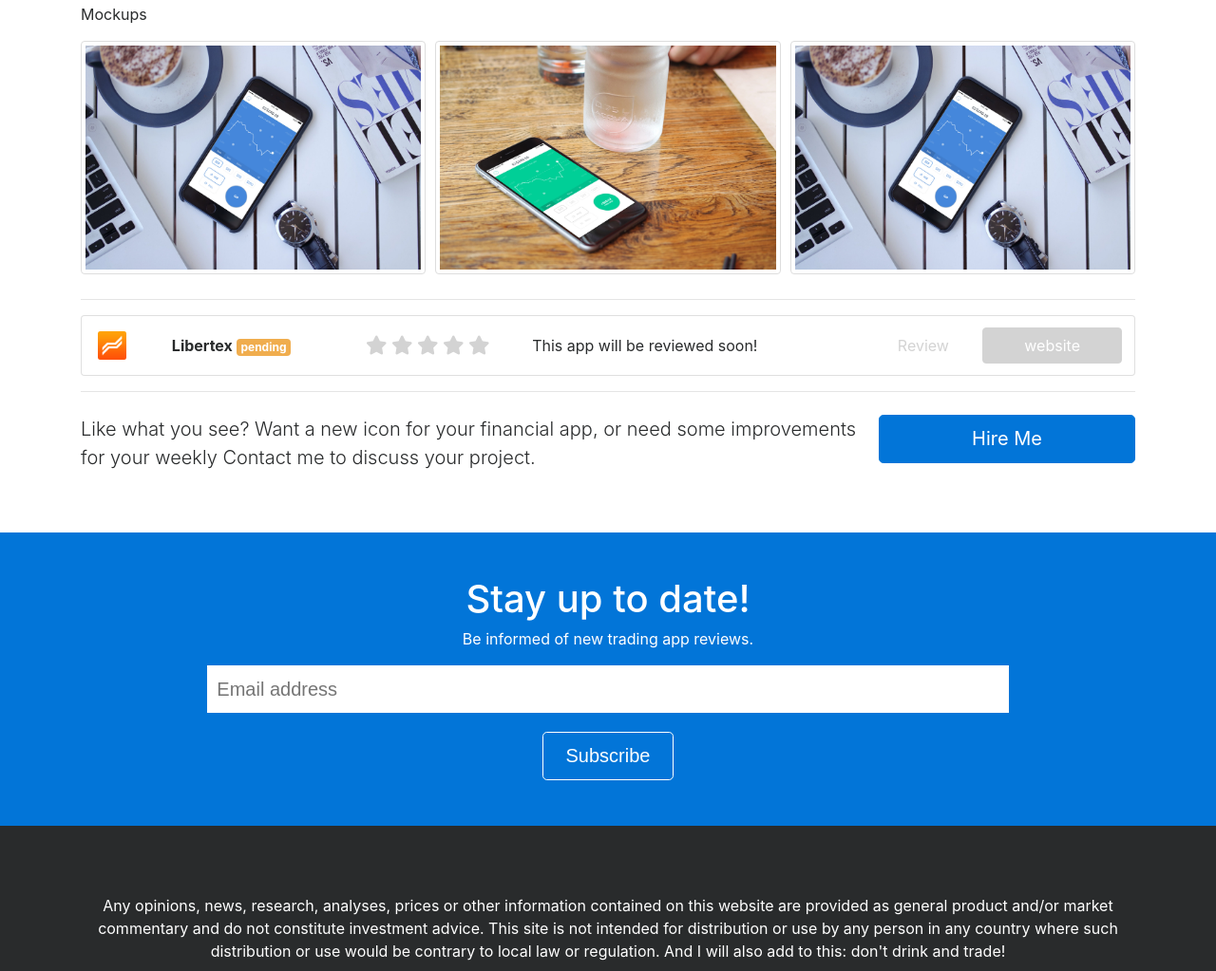
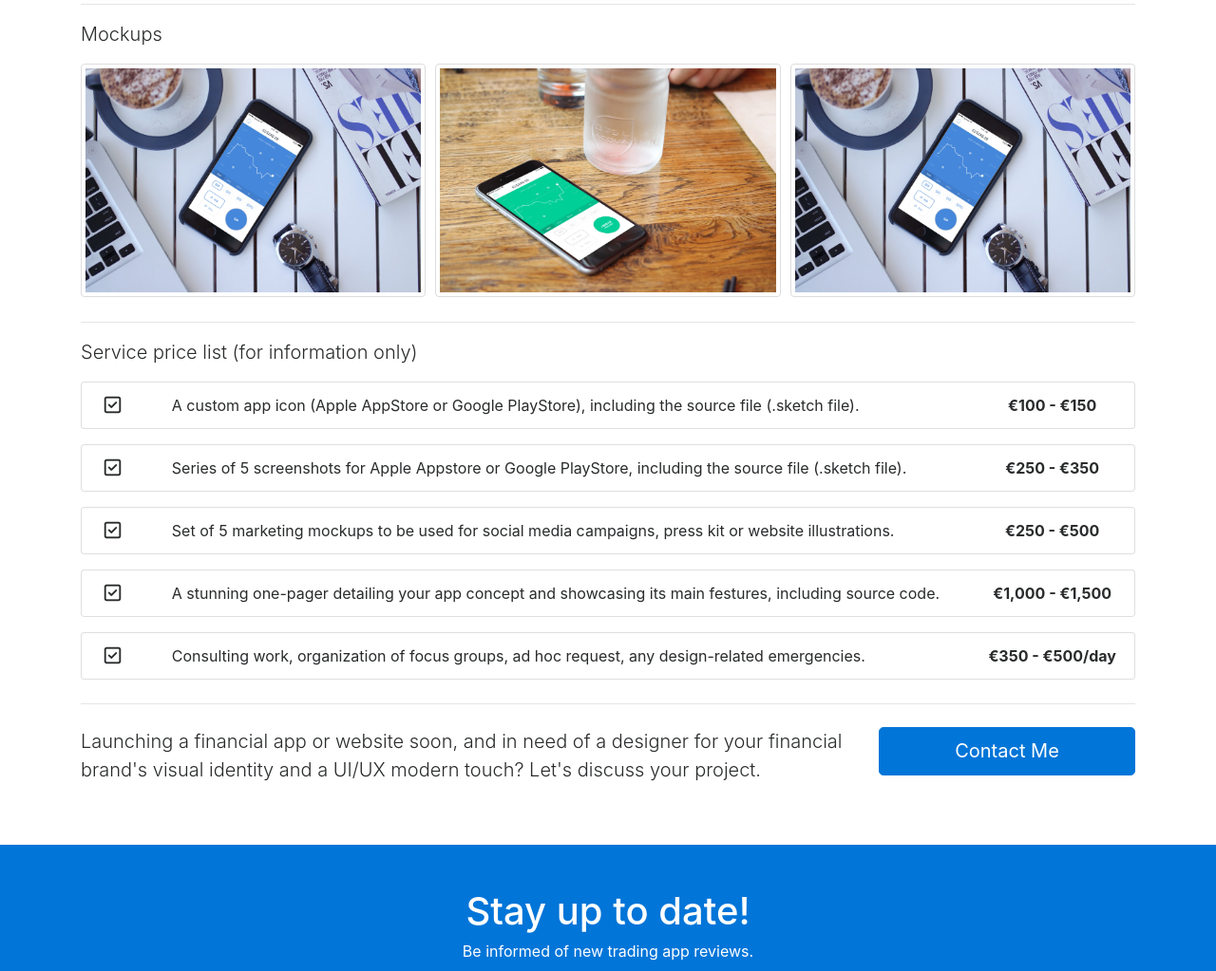
Before and after one commit to lucientavano/review-site, a website: page services.html in a window 1280 px wide. Shown: the part 1540-2563 px from the top of the page at 95% size. Drawn offline with Linux system fonts and the light colour scheme.

Commit message:
further improvements on services page

```diff
--- a/css/heroic-features.css
+++ b/css/heroic-features.css
@@ -230,3 +230,7 @@ body {
     padding-left: 0px;
     padding-right: 0px;
 }
+
+.last-card {
+    margin-bottom: 25px
+}
--- a/services.html
+++ b/services.html
@@ -83,7 +83,8 @@
             <div class="col-lg-12">
                 <p class="lead">Here are some work samples, taken from my forex trading app <a href="https://ohmygeorge.com">Oh My George</a>.</p>
                 <hr>
-                <p>Website</p>
+
+                <p class="lead">Website</p>
                 <div class="row row-portfolio">
                     <div class="col-lg-4 col-portfolio">
                         <img src="/assets/portfolio/Screen%20Shot%202017-07-08%20at%2010.10.28-min.png" style="width: 100%; heigh: auto;" class="img-thumbnail img-fluid img-portfolio">
@@ -96,7 +97,7 @@
                     </div>
                 </div>
                 <hr>
-                <p>Appstore</p>
+                <p class="lead">Appstore</p>
                 <div class="row row-portfolio">
                     <div class="col-lg-3 col-portfolio">
                         <img class="img-thumbnail img-fluid img-portfolio" src="/assets/portfolio/EN%20OMG%20Phone%201-min.png" style="width: 100%; heigh: auto;">
@@ -112,7 +113,7 @@
                     </div>
                 </div>
                 <hr>
-                <p>Flyers</p>
+                <p class="lead">Flyers</p>
                 <div class="row row-portfolio">
                     <div class="col-lg-6 col-portfolio">
                         <img class="img-thumbnail img-fluid img-portfolio" src="/assets/portfolio/Front-min.png" style="width: 100%; heigh: auto;">
@@ -122,7 +123,7 @@
                     </div>
                 </div>
                 <hr>
-                <p>Mockups</p>
+                <p class="lead">Mockups</p>
                 <div class="row row-portfolio">
                     <div class="col-lg-4 col-portfolio">
                         <img class="img-thumbnail img-fluid img-portfolio" src="/assets/portfolio/mockupblue-min.jpg" style="width: 100%; heigh: auto;">
@@ -137,41 +138,94 @@
                 <hr>
 
                 <!-- Price -->
+                <p class="lead">Service price list (for information only)</p>
                 <div class="container price-container">
                     <div class="card">
                         <div class="row">
                             <div class="col-lg-1 align-self-center custom-col-top">
                                 <div class="card-block">
-                                <img src="/assets/logos/libertex.png" width="30px">
+                                    <i class="fa fa-check-square-o fa-lg" aria-hidden="true"></i>
                                 </div>
                             </div>
-                        <div class="col-lg-2 align-self-center">
-                            <div class="card-block custom-col-align-left">
-                                <b>Libertex </b>
-                                <span class="badge badge-warning">pending</span>
-                            </div>
-                        </div>
-                        <div class="col-lg-2 align-self-center">
-                            <div class="card-block">
-                                <i class="fa fa-star fa-lg" id="grey-star" aria-hidden="true"></i>
-                                <i class="fa fa-star fa-lg" id="grey-star" aria-hidden="true"></i>
-                                <i class="fa fa-star fa-lg" id="grey-star" aria-hidden="true"></i>
-                                <i class="fa fa-star fa-lg" id="grey-star" aria-hidden="true"></i>
-                                <i class="fa fa-star fa-lg" id="grey-star" aria-hidden="true"></i>
-                            </div>
-                        </div>
-                        <div class="col-lg-4 align-self-center">
-                            <div class="card-block custom-col-align-left">This app will be reviewed soon!
-                            </div>
-                        </div>
-                        <div class="col-lg-1 align-self-center">
-                            <div class="card-block" title="text">
-                                <a href="#" class="inactive-link" data-toggle="tooltip" data-placement="top" title="Coming Soon!">Review </a>
+                            <div class="col-lg-9 align-self-center">
+                                <div class="card-block custom-col-align-left">A custom app icon (Apple AppStore or Google PlayStore), including the source file (.sketch file).
                                 </div>
                             </div>
                             <div class="col-lg-2 align-self-center custom-col-bottom">
                                 <div class="card-block">
-                                <a class="btn btn-success btn-inactive btn-block" href="#" target="_blank">website</a>
+                                    <b>€100 - €150</b>
+                                </div>
+                            </div>
+                        </div>
+                    </div>
+                    <div class="card">
+                        <div class="row">
+                            <div class="col-lg-1 align-self-center custom-col-top">
+                                <div class="card-block">
+                                    <i class="fa fa-check-square-o fa-lg" aria-hidden="true"></i>
+                                </div>
+                            </div>
+                            <div class="col-lg-9 align-self-center">
+                                <div class="card-block custom-col-align-left">Series of 5 screenshots for Apple Appstore or Google PlayStore, including the source file (.sketch file).
+                                </div>
+                            </div>
+                            <div class="col-lg-2 align-self-center custom-col-bottom">
+                                <div class="card-block">
+                                    <b>€250 - €350</b>
+                                </div>
+                            </div>
+                        </div>
+                    </div>
+                    <div class="card">
+                        <div class="row">
+                            <div class="col-lg-1 align-self-center custom-col-top">
+                                <div class="card-block">
+                                    <i class="fa fa-check-square-o fa-lg" aria-hidden="true"></i>
+                                </div>
+                            </div>
+                            <div class="col-lg-9 align-self-center">
+                                <div class="card-block custom-col-align-left">Set of 5 marketing mockups to be used for social media campaigns, press kit or website illustrations.
+                                </div>
+                            </div>
+                            <div class="col-lg-2 align-self-center custom-col-bottom">
+                                <div class="card-block">
+                                    <b>€250 - €500</b>
+                                </div>
+                            </div>
+                        </div>
+                    </div>
+                    <div class="card">
+                        <div class="row">
+                            <div class="col-lg-1 align-self-center custom-col-top">
+                                <div class="card-block">
+                                    <i class="fa fa-check-square-o fa-lg" aria-hidden="true"></i>
+                                </div>
+                            </div>
+                            <div class="col-lg-9 align-self-center">
+                                <div class="card-block custom-col-align-left">A stunning one-pager detailing your app concept and showcasing its main festures, including source code.
+                                </div>
+                            </div>
+                            <div class="col-lg-2 align-self-center custom-col-bottom">
+                                <div class="card-block">
+                                    <b>€1,000 - €1,500</b>
+                                </div>
+                            </div>
+                        </div>
+                    </div>
+                    <div class="card last-card">
+                        <div class="row">
+                            <div class="col-lg-1 align-self-center custom-col-top">
+                                <div class="card-block">
+                                    <i class="fa fa-check-square-o fa-lg" aria-hidden="true"></i>
+                                </div>
+                            </div>
+                            <div class="col-lg-9 align-self-center">
+                                <div class="card-block custom-col-align-left">Consulting work, organization of focus groups, ad hoc request, any design-related emergencies.
+                                </div>
+                            </div>
+                            <div class="col-lg-2 align-self-center custom-col-bottom">
+                                <div class="card-block">
+                                    <b>€350 - €500/day</b>
                                 </div>
                             </div>
                         </div>
@@ -182,10 +236,10 @@
                 <hr>
                 <div class="row my-4 row-portfolio">
                     <div class="col-md-9 col-portfolio">
-                        <p class="lead">Like what you see? Want a new icon for your financial app, or need some improvements for your weekly Contact me to discuss your project.</p>
+                        <p class="lead">Launching a financial app or website soon, and in need of a designer for your financial brand's visual identity and a UI/UX modern touch? Let's discuss your project.</p>
                     </div>
                     <div class="col-md-3 col-portfolio">
-                        <a class="btn btn-lg btn-primary btn-block" href="/contact">Hire Me</a>
+                        <a class="btn btn-lg btn-primary btn-block" href="/contact">Contact Me</a>
                     </div>
                 </div>
             </div>
```
Lines whose indentation alone changed are shown as unchanged.
